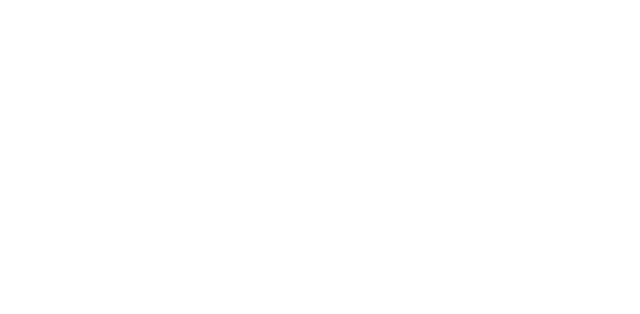
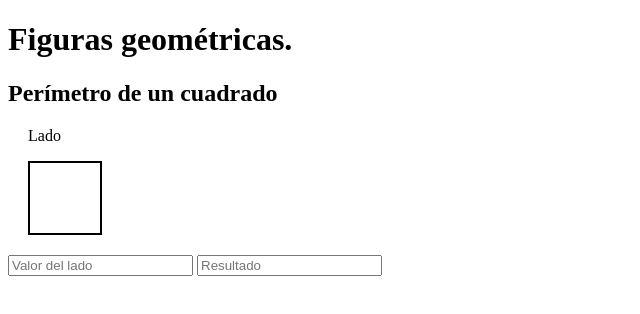
Before and after one commit to Diegofergamboa/frontend-developer-notes, a plain HTML site: page javascript/primer_taller/index.html in a window 1280 px wide. Shown: the whole page, without its empty margins (0-640 px from the left). Drawn offline with Linux system fonts and the light colour scheme.

Commit message:
Created valor del perimetro

```diff
--- a/javascript/primer_taller/figuras.js
+++ b/javascript/primer_taller/figuras.js
@@ -0,0 +1,4 @@
+
+function perimetro_cuadrado (lado) {
+
+}
--- a/javascript/primer_taller/index.html
+++ b/javascript/primer_taller/index.html
@@ -5,8 +5,31 @@
     <meta http-equiv="X-UA-Compatible" content="IE=edge">
     <meta name="viewport" content="width=device-width, initial-scale=1.0">
     <title>Taller JavaScript figuras</title>
+    <style>
+        section p {
+            margin-left: 20px;
+        }
+        .cuadrado {
+            width: 70px;
+            height: 70px;
+            border: 2px black solid;
+            margin-left: 20px;
+            margin-bottom: 20px;
+        }
+    </style>
 </head>
 <body>
+    <header>
+        <h1>Figuras geométricas.</h1>
+    </header>
+    <section>
+        <h1>Perímetro de un cuadrado</h1>
+        <p>Lado</p>
+        <div class="cuadrado"></div>
+        <input type="text" name="" id="" placeholder="Valor del lado">
+        <input type="text" placeholder="Resultado">
+
+    </section>
     <script src="/javascript/primer_taller/figuras.js"></script>
 </body>
 </html>
```
